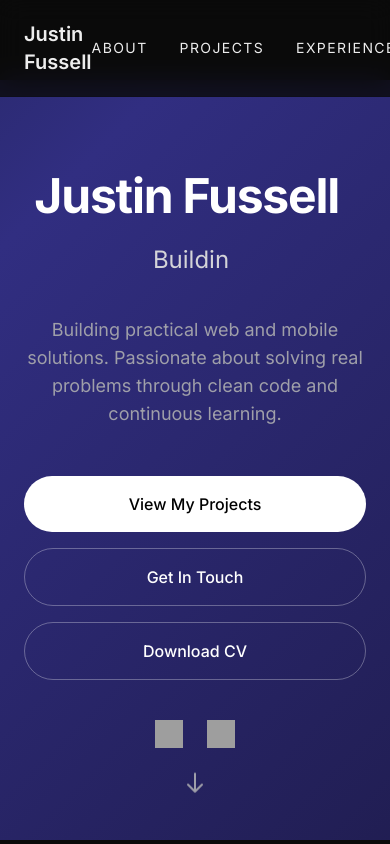
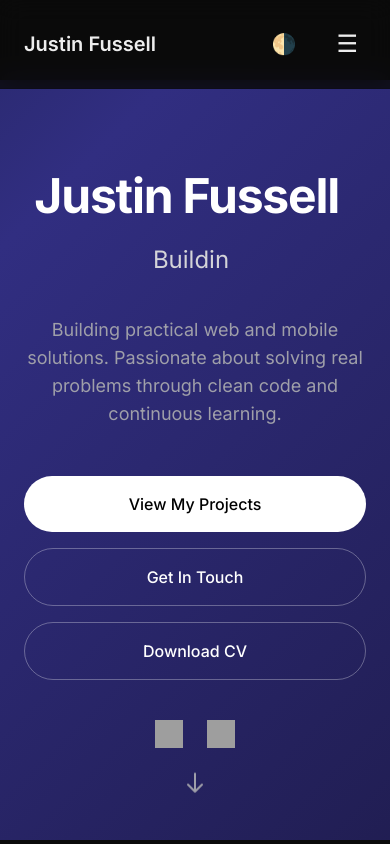
Before and after one commit to JustinFussell/justin-fussell-portfolio, a Next.js app: page / in a window 390 px wide. Shown: the top 844 px of the page. Built offline with nearby package versions, Linux system fonts and the light colour scheme; grey boxes are pictures that could not be loaded.

Commit message:
feat: Integrate responsive mobile navigation
Connected the hamburger menu component and made the desktop navigation only show on medium screens and above

```diff
--- /dev/null
+++ b/app/components/MobileNav.tsx
@@ -0,0 +1,36 @@
+'use client';
+
+import { useState } from 'react';
+
+export default function MobileNav() {
+  const [isOpen, setIsOpen] = useState(false);
+
+  const toggleMenu = () => setIsOpen(!isOpen);
+
+  return (
+    <div className="md:hidden">
+      <button
+        onClick={toggleMenu}
+        className="p-2 rounded-md hover:bg-zinc-200 dark:hover:bg-zinc-800 transition"
+        aria-label="Toggle menu"
+      >
+        {isOpen ? (
+          <span className="text-2xl">✕</span>
+        ) : (
+          <span className="text-2xl">☰</span>
+        )}
+      </button>
+
+      {isOpen && (
+        <div className="absolute top-16 left-0 right-0 bg-[var(--background)] border-b border-zinc-200 dark:border-white/10 shadow-lg z-50">
+          <div className="flex flex-col items-center gap-6 py-8 text-sm uppercase tracking-widest">
+            <a href="#about" onClick={toggleMenu} className="hover:opacity-70 transition">About</a>
+            <a href="#projects" onClick={toggleMenu} className="hover:opacity-70 transition">Projects</a>
+            <a href="#experience" onClick={toggleMenu} className="hover:opacity-70 transition">Experience</a>
+            <a href="#contact" onClick={toggleMenu} className="hover:opacity-70 transition">Contact</a>
+          </div>
+        </div>
+      )}
+    </div>
+  );
+}
--- a/app/layout.tsx
+++ b/app/layout.tsx
@@ -4,6 +4,7 @@ import { Inter } from 'next/font/google';
 import './globals.css';
 import ThemeToggle from './components/ThemeToggle';
 import ScrollProgress from './components/ScrollProgress';
+import MobileNav from './components/MobileNav';
 
 const inter = Inter({ subsets: ['latin'] });
 
@@ -46,8 +47,9 @@ export default function RootLayout({
           <div className="max-w-5xl mx-auto px-6 py-5 flex justify-between items-center">
             <div className="text-xl font-semibold">Justin Fussell</div>
 
-            <div className="flex items-center gap-8">
-              <div className="flex gap-8 text-sm uppercase tracking-widest">
+            <div className="flex items-center gap-6">
+              {/* Desktop Menu */}
+              <div className="hidden md:flex gap-8 text-sm uppercase tracking-widest">
                 <a href="#about" className="hover:opacity-70 transition">About</a>
                 <a href="#projects" className="hover:opacity-70 transition">Projects</a>
                 <a href="#experience" className="hover:opacity-70 transition">Experience</a>
@@ -55,6 +57,7 @@ export default function RootLayout({
               </div>
 
               <ThemeToggle />
+              <MobileNav />
             </div>
           </div>
         </nav>
```
